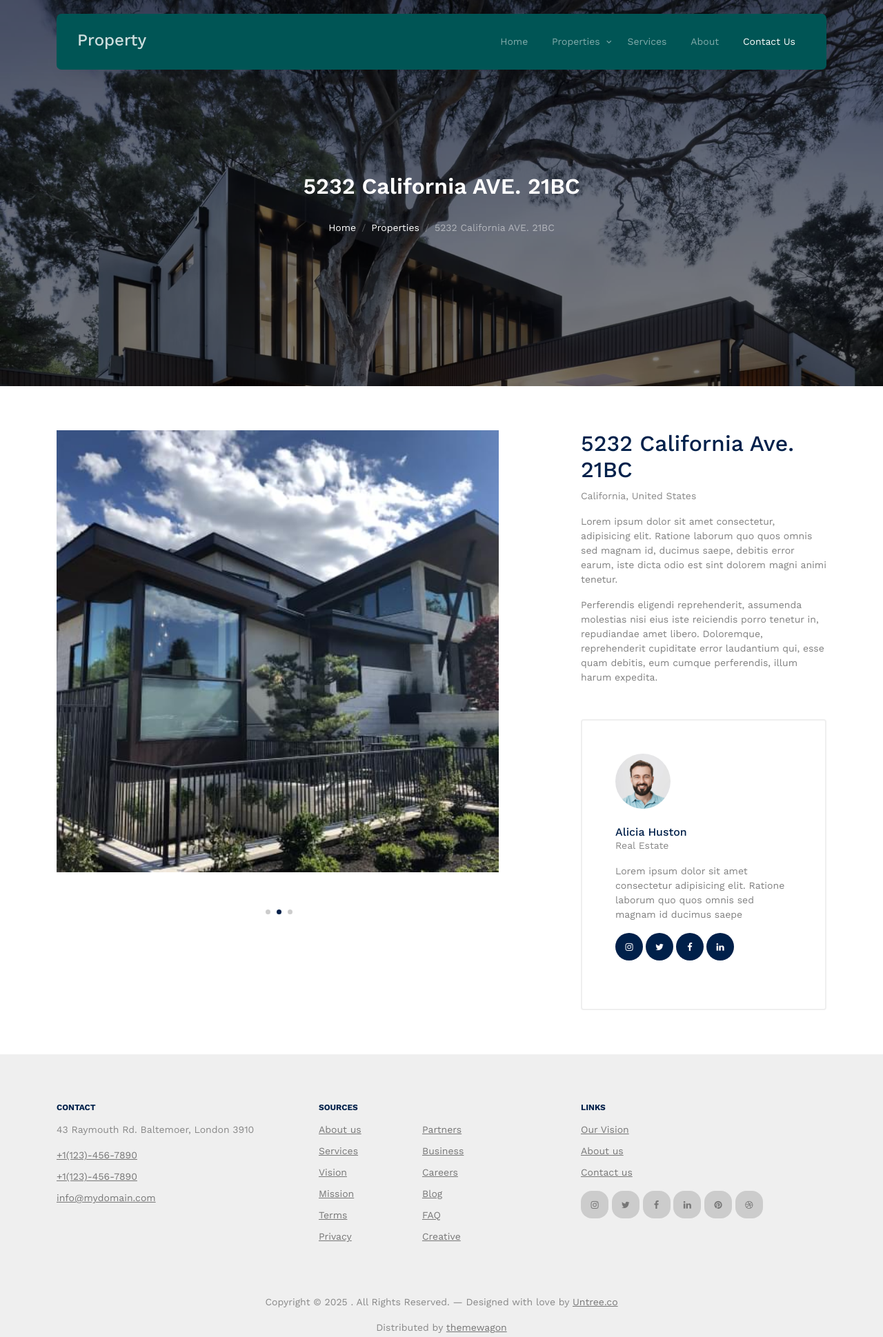
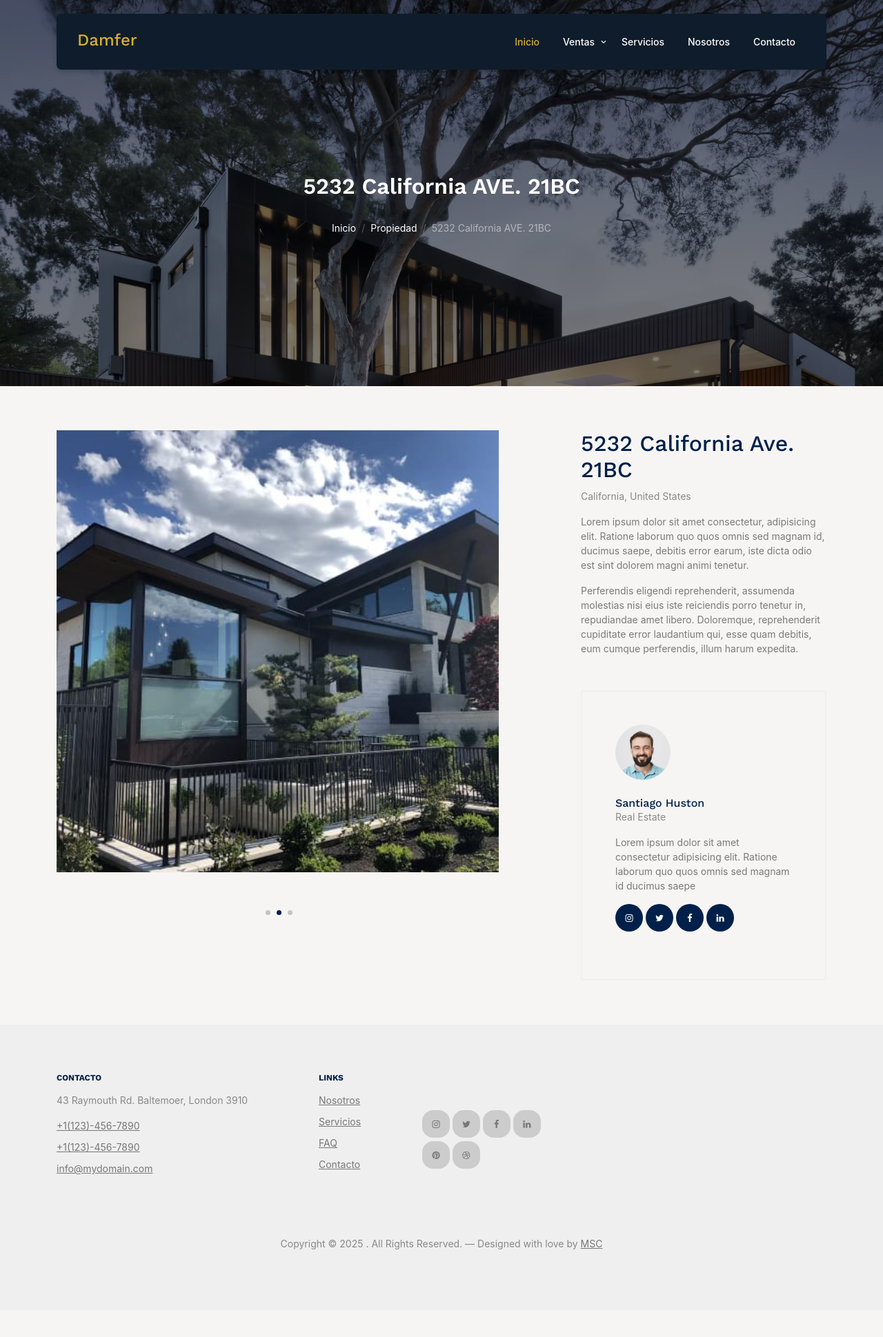
Before and after one commit to MSoledadC/DamferProp, a plain HTML site: page propiedad.html in a window 1280 px wide. Shown: the whole page at 69% size. After the commit the page ends 1900 px from the top, so only its background shows below. Drawn offline with nearby package versions, Linux system fonts and the light colour scheme; files whose address does not match are found by name.

Commit message:
se modifican paginas para vista de diseño

```diff
--- a/property-single.html
+++ b/propiedad.html
@@ -22,9 +22,10 @@
     <link rel="stylesheet" href="css/tiny-slider.css" />
     <link rel="stylesheet" href="css/aos.css" />
     <link rel="stylesheet" href="css/style.css" />
+    <link rel="stylesheet" href="css/cambios.css">
 
     <title>
-      Property &mdash; Free Bootstrap 5 Website Template by Untree.co
+      Damfer &mdash; Inmobiliaria
     </title>
   </head>
   <body>
@@ -41,15 +42,15 @@
       <div class="container">
         <div class="menu-bg-wrap">
           <div class="site-navigation">
-            <a href="index.html" class="logo m-0 float-start">Property</a>
+            <a href="index.html" class="logo m-0 float-start">Damfer</a>
 
             <ul
               class="js-clone-nav d-none d-lg-inline-block text-start site-menu float-end"
             >
-              <li><a href="index.html">Home</a></li>
+              <li class="active"><a href="index.html">Inicio</a></li>
               <li class="has-children">
-                <a href="properties.html">Properties</a>
-                <ul class="dropdown">
+                <a href="propiedades.html">Ventas</a>
+                <!--<ul class="dropdown">
                   <li><a href="#">Buy Property</a></li>
                   <li><a href="#">Sell Property</a></li>
                   <li class="has-children">
@@ -60,11 +61,11 @@
                       <li><a href="#">Sub Menu Three</a></li>
                     </ul>
                   </li>
-                </ul>
+                </ul>-->
               </li>
-              <li><a href="services.html">Services</a></li>
-              <li><a href="about.html">About</a></li>
-              <li class="active"><a href="contact.html">Contact Us</a></li>
+              <li><a href="servicios.html">Servicios</a></li>
+              <li><a href="nosotros.html">Nosotros</a></li>
+              <li><a href="contacto.html">Contacto</a></li>
             </ul>
 
             <a
@@ -97,9 +98,9 @@
               data-aos-delay="200"
             >
               <ol class="breadcrumb text-center justify-content-center">
-                <li class="breadcrumb-item"><a href="index.html">Home</a></li>
+                <li class="breadcrumb-item"><a href="index.html">Inicio</a></li>
                 <li class="breadcrumb-item">
-                  <a href="properties.html">Properties</a>
+                  <a href="properties.html">Propiedad</a>
                 </li>
                 <li
                   class="breadcrumb-item active text-white-50"
@@ -150,7 +151,7 @@
                 />
               </div>
               <div class="text">
-                <h3 class="mb-0">Alicia Huston</h3>
+                <h3 class="mb-0">Santiago Huston</h3>
                 <div class="meta mb-3">Real Estate</div>
                 <p>
                   Lorem ipsum dolor sit amet consectetur adipisicing elit.
@@ -177,12 +178,12 @@
       </div>
     </div>
 
-    <div class="site-footer">
+     <div class="site-footer">
       <div class="container">
         <div class="row">
           <div class="col-lg-4">
             <div class="widget">
-              <h3>Contact</h3>
+              <h3>Contacto</h3>
               <address>43 Raymouth Rd. Baltemoer, London 3910</address>
               <ul class="list-unstyled links">
                 <li><a href="tel://11234567890">+1(123)-456-7890</a></li>
@@ -197,35 +198,31 @@
           <!-- /.col-lg-4 -->
           <div class="col-lg-4">
             <div class="widget">
-              <h3>Sources</h3>
+              <h3>Links</h3>
               <ul class="list-unstyled float-start links">
-                <li><a href="#">About us</a></li>
-                <li><a href="#">Services</a></li>
-                <li><a href="#">Vision</a></li>
-                <li><a href="#">Mission</a></li>
-                <li><a href="#">Terms</a></li>
-                <li><a href="#">Privacy</a></li>
+                <li><a href="#">Nosotros</a></li>
+                <li><a href="#">Servicios</a></li>
+                <li><a href="#">FAQ</a></li>
+                <li><a href="#">Contacto</a></li>
               </ul>
-              <ul class="list-unstyled float-start links">
+             <!--  <ul class="list-unstyled float-start links">
                 <li><a href="#">Partners</a></li>
                 <li><a href="#">Business</a></li>
                 <li><a href="#">Careers</a></li>
-                <li><a href="#">Blog</a></li>
                 <li><a href="#">FAQ</a></li>
-                <li><a href="#">Creative</a></li>
               </ul>
-            </div>
+            </div>-->
             <!-- /.widget -->
           </div>
-          <!-- /.col-lg-4 -->
+          <!-- /.col-lg-4
           <div class="col-lg-4">
             <div class="widget">
               <h3>Links</h3>
               <ul class="list-unstyled links">
-                <li><a href="#">Our Vision</a></li>
-                <li><a href="#">About us</a></li>
-                <li><a href="#">Contact us</a></li>
-              </ul>
+                <li><a href="#">Nuestra Visión</a></li>
+                <li><a href="#">Nosotros</a></li>
+                <li><a href="#">Contacto</a></li>
+              </ul>-->
 
               <ul class="list-unstyled social">
                 <li>
@@ -256,26 +253,14 @@
 
         <div class="row mt-5">
           <div class="col-12 text-center">
-            <!--
-              **==========
-              NOTE:
-              Please don't remove this copyright link unless you buy the license here https://untree.co/license/
-              **==========
-            -->
-
             <p>
               Copyright &copy;
               <script>
                 document.write(new Date().getFullYear());
               </script>
               . All Rights Reserved. &mdash; Designed with love by
-              <a href="https://untree.co">Untree.co</a>
-              <!-- License information: https://untree.co/license/ -->
+              <a href="#">MSC</a>
             </p>
-            <div>
-              Distributed by
-              <a href="https://themewagon.com/" target="_blank">themewagon</a>
-            </div>
           </div>
         </div>
       </div>
```
Also changed, not shown: index.html (+18 -24 lines), propiedades.html (+1 -1 lines).
